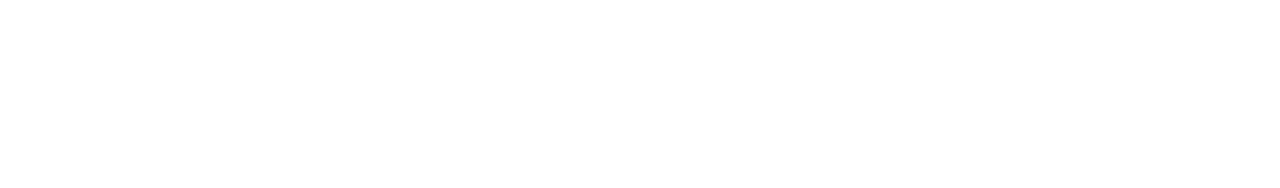
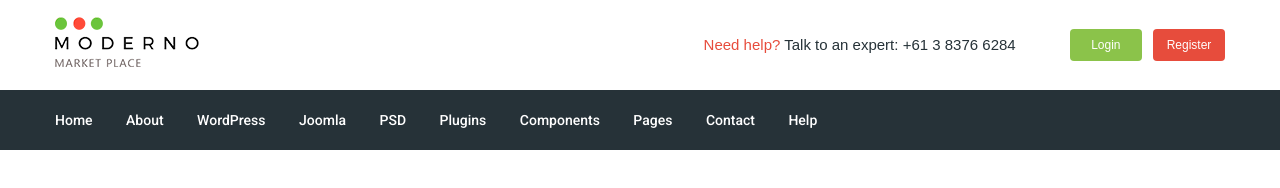
Before and after one commit to vallis2/moderno, a website: page app/index.html in a window 1280 px wide. Drawn offline with nearby package versions, Linux system fonts and the light colour scheme; files that its build step writes are made by us from their sources.

Commit message:
added header

```diff
--- a/app/index.html
+++ b/app/index.html
@@ -8,6 +8,47 @@
   <link rel="stylesheet" href="css/style.min.css">
 </head>
 <body>
+  <header class="header">
+    <div class="header__top">
+      <div class="container">
+        <div class="header__top-wrap">
+          <div class="header__logo">
+            <a href="#">
+              <img src="images/logo.png" alt="">
+            </a>
+          </div>
+          <div class="header__text">
+            <a href="#"><span>Need help?</span></a> Talk to an expert: <a href="tel:61383766284">+61 3 8376 6284</a>
+          </div>
+          <div class="header__box">
+            <a class="basket" href="#"></a>
+            <a class="header__btn header__btn-login" href="#">Login</a>
+            <a class="header__btn header__btn-register" href="#">Register</a>
+          </div>
+        </div>
+      </div>
+    </div>
+    <div class="header__menu">
+      <div class="container">
+        <nav class="menu">
+          <ul class="menu__list">
+            <li><a href="#">Home</a></li>
+            <li><a href="#">About</a></li>
+            <li><a href="#">WordPress</a></li>
+            <li><a href="#">Joomla</a></li>
+            <li><a href="#">PSD</a></li>
+            <li><a href="#">Plugins</a></li>
+            <li><a href="#">Components</a></li>
+            <li><a href="#">Pages</a></li>
+            <li><a href="#">Contact</a></li>
+            <li><a href="#">Help</a></li>
+          </ul>
+        </nav>
+      </div>
+    </div>
+  </header>
+
+
   <script src="https://ajax.googleapis.com/ajax/libs/jquery/3.5.1/jquery.min.js"></script>
   <script src="js/libs.min.js"></script>
   <script src="js/main.min.js"></script>
--- /dev/null
+++ b/app/scss/_core.scss
@@ -0,0 +1,58 @@
+@charset "UTF-8";
+
+html {
+  box-sizing: border-box;
+}
+
+*,
+*::before,
+*::after {
+  box-sizing: inherit;
+}
+
+a {
+  text-decoration: none;
+  color: inherit;
+  display: inline-block;
+}
+
+ul,
+li {
+  margin: 0;
+  padding: 0;
+  list-style: none;
+}
+
+h1,
+h2,
+h3,
+h4,
+h5,
+h6 {
+  margin: 0;
+}
+
+p {
+  margin: 0;
+}
+
+body {
+  font-family: 'Roboto-Regular', sans-serif;
+  font-weight: 400;
+  color: $text;
+  font-size: 15px;
+  line-height: 24px;
+  overflow-x: hidden;
+}
+
+.container {
+  min-width: 320px;
+  max-width: 1200px;
+  padding: 0 15px;
+  margin: 0 auto;
+}
+
+img {
+ max-width: 100%;
+ height: auto;
+}
--- /dev/null
+++ b/app/scss/_fonts.scss
@@ -0,0 +1,8 @@
+@font-face {
+  font-family: 'Roboto-Regular', sans-serif;
+  src: url('../fonts/Roboto-Regular.woff2') format('woff2'),
+     url('../fonts/Roboto-Regular.woff') format('woff');
+  font-weight: 400;
+  font-style: normal;
+  font-display: swap;
+}
--- /dev/null
+++ b/app/scss/_variables.scss
@@ -0,0 +1,7 @@
+$black: #000;
+$text: #263238;
+$white: hsl(0, 0%, 100%);
+$red: #e74c3c;
+$green: #8bc34a;
+$bg-menu: #263238;
+$roboto: 'Roboto', sans-serif;
--- /dev/null
+++ b/app/scss/blocks/_header.scss
@@ -0,0 +1,57 @@
+.header {
+  &__top {
+    background: $white;
+    &-wrap {
+      display: flex;
+      justify-content: space-between;
+      height: 90px;
+      align-items: center;
+    }
+  }
+  &__text {
+    margin-left: auto;
+    margin-right: 50px;
+    span {
+      color: $red;
+    }
+
+  }
+  &__btn {
+    padding: 4px;
+    width: 72px;
+    border-radius: 4px;
+    color: $white;
+    text-align: center;
+    font-size: 12px;
+    &-login {
+      background: $green;
+    }
+    &-register {
+      background: $red;
+      margin-left: 7px;
+    }
+  }
+  &__menu {
+    background: $bg-menu;
+  }
+
+}
+
+.menu {
+  font-family: $roboto;
+  font-weight: 500;
+  display: flex;
+  align-items: center;
+  height: 60px;
+  color: $white;
+  font-size: 14px;
+  &__list {
+    li {
+      display: inline-block;
+      + li {
+        margin-left: 30px;
+      }
+    }
+
+  }
+}
--- a/app/scss/style.scss
+++ b/app/scss/style.scss
@@ -1,8 +1,8 @@
-html {
-  box-sizing: border-box;
-}
-*,
-*::before,
-*::after {
-  box-sizing: inherit;
-}
+@import url('https://fonts.googleapis.com/css2?family=Roboto:wght@500;700;900&display=swap');
+
+
+@import "variables";
+@import "core";
+@import "fonts";
+
+@import "blocks/header";
```
Also changed, not shown: gulpfile.js (+5 -2 lines), app/fonts/Roboto-Regular.woff (added), app/fonts/Roboto-Regular.woff2 (added), app/images/logo.png (added), app/js/libs.min.js.
